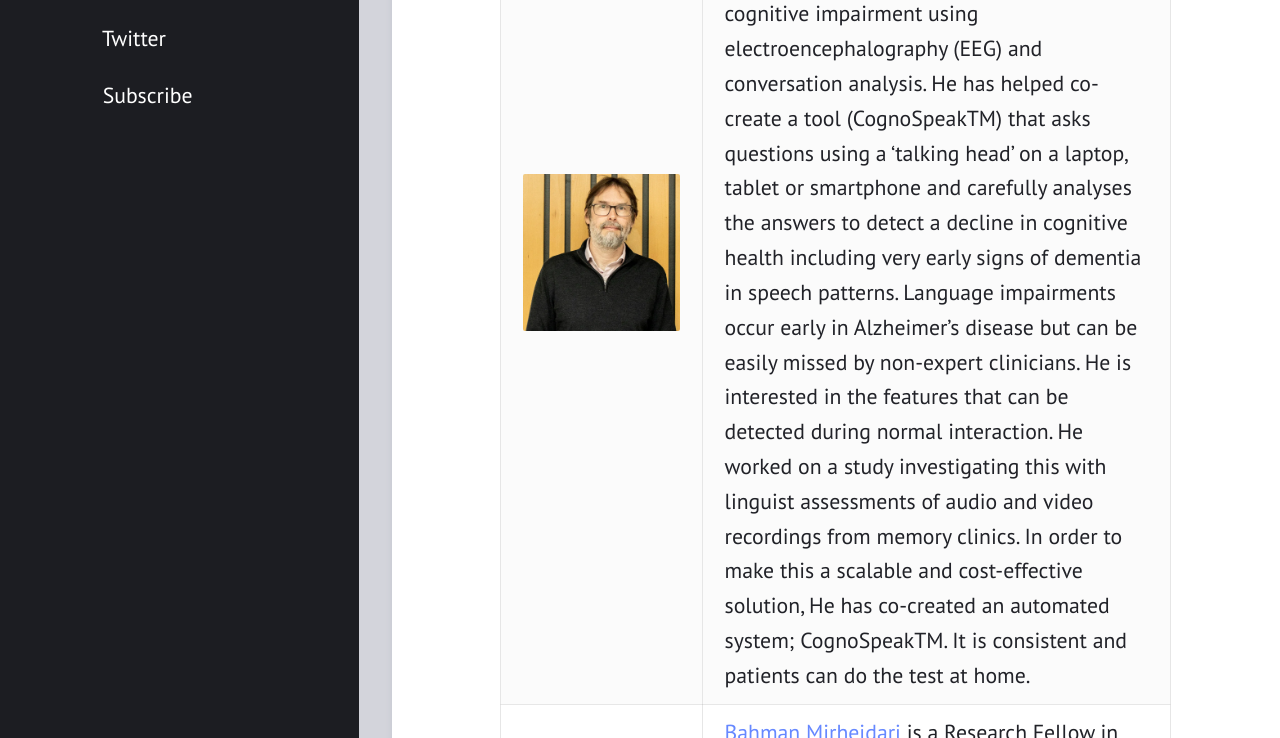
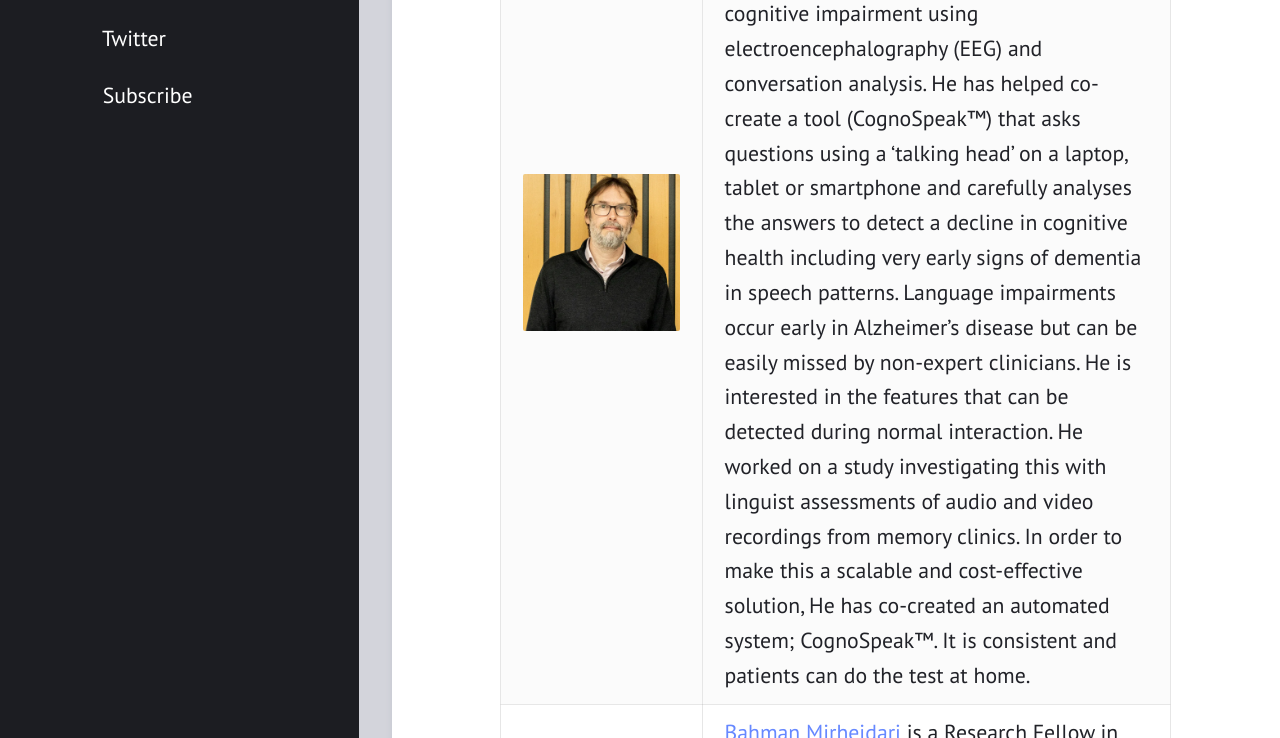
Before and after one commit to processchallenge/processchallenge.github.io, a Jekyll site: the page built from organisers.md, in a window 1280 px wide and 1400 px high, scrolled down 2408 px. Shown: the part 435-1173 px from the top of the window. Built offline with Jekyll 4.4.1, drawn with Linux system fonts in a browser that asks for light colours; some of the changed text lies outside the part shown.

Commit message:
Update organisers.md

```diff
--- a/organisers.md
+++ b/organisers.md
@@ -26,7 +26,7 @@ layout: page
         	<img src="/dan.webp" alt="Daniel Blackburn" width="250" height="250">
         </td>
         <td style="width:70%">
-        	Dr <a href="https://scholar.google.co.uk/citations?user=WbGA3voAAAAJ&hl=en">Daniel Blackburn</a> is a Senior lecturer and honorary consultant neurologist at Sheffield Institute for Translational Neuroscience. His research interests are into non-invasive diagnostic tests for early dementia or cognitive impairment using electroencephalography (EEG) and conversation analysis. He has helped co-create a tool (CognoSpeakTM) that asks questions using a ‘talking head’ on a laptop, tablet or smartphone and carefully analyses the answers to detect a decline in cognitive health including very early signs of dementia in speech patterns. Language impairments occur early in Alzheimer’s disease but can be easily missed by non-expert clinicians. He is interested in the features that can be detected during normal interaction. He worked on a study investigating this with linguist assessments of audio and video recordings from memory clinics. In order to make this a scalable and cost-effective solution, He has co-created an automated system; CognoSpeakTM. It is consistent and patients can do the test at home.
+        	Dr <a href="https://scholar.google.co.uk/citations?user=WbGA3voAAAAJ&hl=en">Daniel Blackburn</a> is a Senior lecturer and honorary consultant neurologist at Sheffield Institute for Translational Neuroscience. His research interests are into non-invasive diagnostic tests for early dementia or cognitive impairment using electroencephalography (EEG) and conversation analysis. He has helped co-create a tool (CognoSpeak™) that asks questions using a ‘talking head’ on a laptop, tablet or smartphone and carefully analyses the answers to detect a decline in cognitive health including very early signs of dementia in speech patterns. Language impairments occur early in Alzheimer’s disease but can be easily missed by non-expert clinicians. He is interested in the features that can be detected during normal interaction. He worked on a study investigating this with linguist assessments of audio and video recordings from memory clinics. In order to make this a scalable and cost-effective solution, He has co-created an automated system; CognoSpeak™. It is consistent and patients can do the test at home.
         </td>
     </tr>
     <tr>
@@ -58,7 +58,7 @@ layout: page
         	<img src="/dorota.jpeg" alt="Dorota Braun" width="250" height="250">
         </td>
         <td style="width:70%">
-            Dorota Braun is a Research Assistant on CognoSpeak where she helps to recruit participants with Mild Cognitive Impairment.
+            Dorota Braun is a Research Assistant on CognoSpeak™ where she helps to recruit participants with Mild Cognitive Impairment.
             Having recently graduated from the University of Oxford where she studied Clinical and Therapeutic Neuroscience, her interests include data-driven approaches to advancing our understanding of psychiatric and neurological disorders.
         </td>
     </tr>
```
